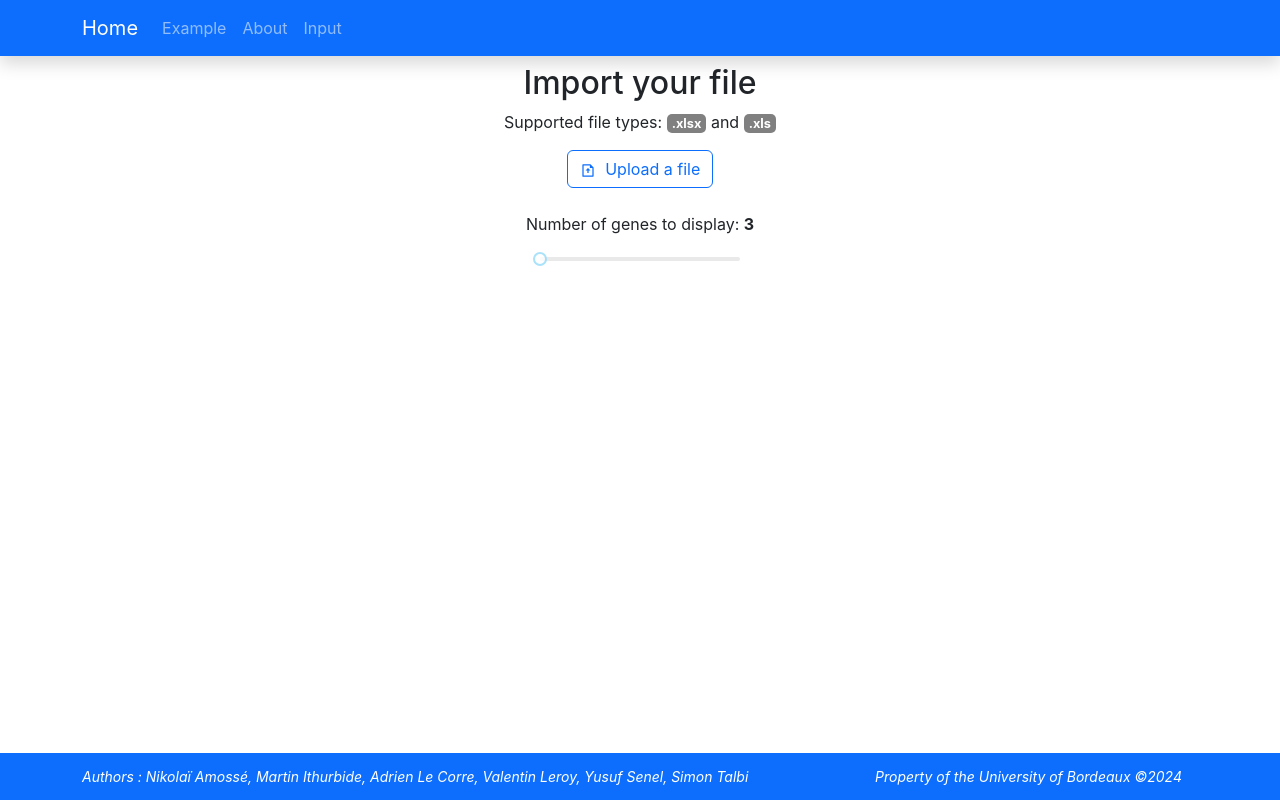
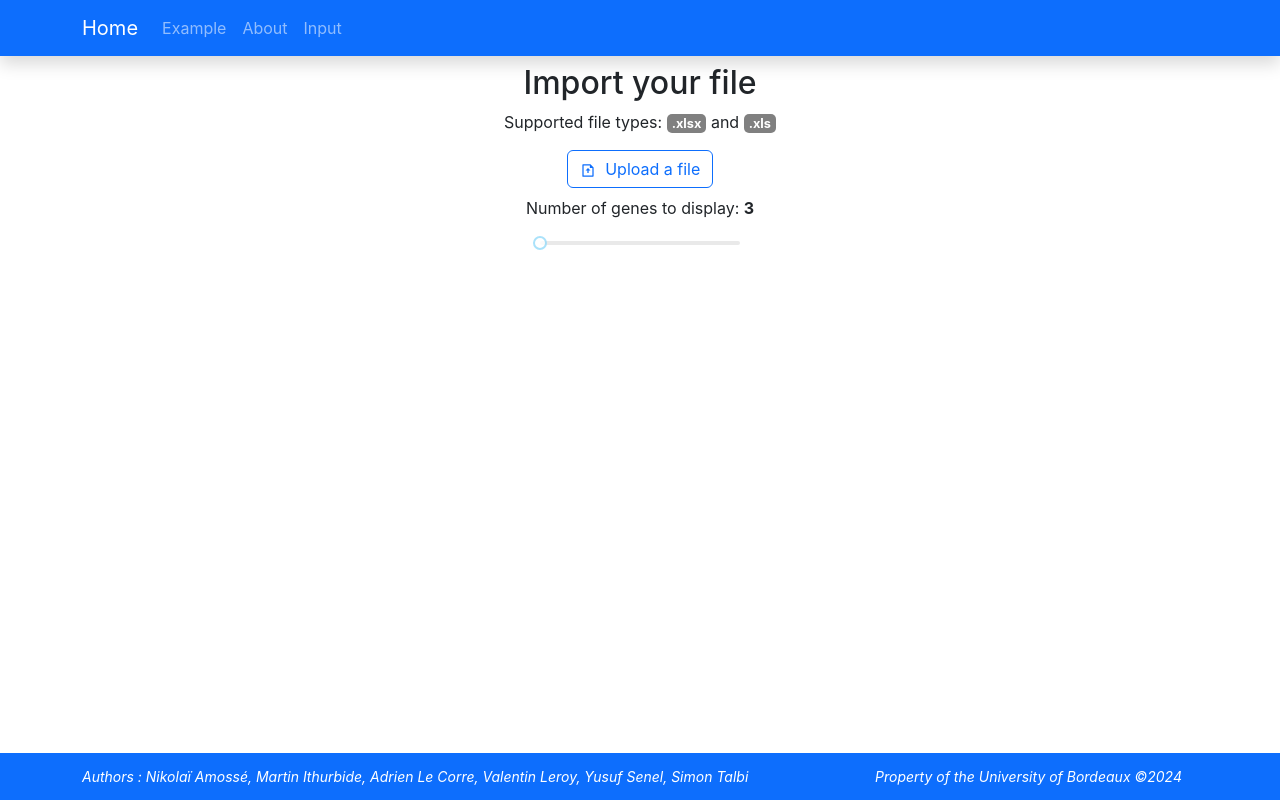
Before and after one commit to sitalbi/viscell, a React (Create React App) app in the folder client/: page / in a window 1280 px wide. Built offline with nearby package versions, Linux system fonts and the light colour scheme.

Commit message:
(fix) checked f1 score

```diff
--- a/client/src/components/FileImport.js
+++ b/client/src/components/FileImport.js
@@ -2,13 +2,13 @@ import { Container, Row, Col, Toast } from 'react-bootstrap';
 import { RiFileUploadLine } from 'react-icons/ri';
 import { React, useState } from 'react';
 import * as XLSX from 'xlsx/xlsx.mjs';
+
 import Slider from "rc-slider";
 import "rc-slider/assets/index.css";
-import '../App.js';
 
 import { SankeyStructure } from '../utils/SankeyStructure.js';
-
 import { Sankey } from './Sankey.js';
+import '../App.js';
 
 export const FileImport = () => {
     const [showToast, setShowToast] = useState(false); // State to control toast visibility
@@ -16,9 +16,14 @@ export const FileImport = () => {
     const handleToastClose = () => setShowToast(false); // Function to close the toast
 
     const [title, setTitle] = useState(null);
-    const [numberOfGenesToDisplay, setNumberOfGenesToDisplay] = useState(3);// Number of genes to display (3 by default)
+    const [numberOfGenesToDisplay, setNumberOfGenesToDisplay] = useState(3); // Number of genes to display (3 by default)
     const [sankeyStructure, setSankeyStructure] = useState(null);
 
+    /**
+     * Handle the change of the number of genes to display
+     *
+     * @param {*} newValue The new value of the slider
+     */
     const onChange = (newValue) => {
         setNumberOfGenesToDisplay(newValue);
     };
@@ -31,20 +36,26 @@ export const FileImport = () => {
      * @returns {boolean} True if data is valid, false otherwise
      */
     const checkData = (data) => {
-        // Auxiliar function to search the parent of a cell (use in circularity check)
+        /**
+         * Auxiliary function to search the parent of a cell (used in circularity check)
+         *
+         * @param {*} cell A cell
+         *
+         * @returns The parent of the cell
+         */
         const getParent = (cell) => {
-            return data.get("meta").find((d) => d[""] === cell)["parent"];
+            // Avoiding "Cannot read property 'parent' of undefined" error by returning undefined if the cell is not found
+            const parent = data.get("meta").find((d) => d[""] === cell);
+            return parent ? parent["parent"] : undefined;
         }
 
-        // Boolean to store if the data is valid
+        // Variables to keep track of the validity of the data and the toast message
         let valid = true;
-
-        // Error message to show in the toast
         let toastMessage = "";
 
         // Check data size and if it has the required sheets
         if (data.size !== 2 || !data.has("meta") || !data.has("markers")) {
-            toastMessage += "- Missing sheets (need 'meta' and 'markers' sheets)\n";
+            toastMessage += "File should at least contain 'meta' and 'markers' sheets.\n";
             valid = false;
         }
 
@@ -54,14 +65,23 @@ export const FileImport = () => {
             if (!cell["parent"] || cell["parent"] === "?") count++;
         }
         if (count !== 1) {
-            toastMessage += "- There should be only one root cell (no parent) in the 'meta' sheet\n";
+            toastMessage += "There should be only one root cell in the 'meta' sheet.\n";
             valid = false;
+        }
+
+        // Check that F1 Score is well restricted to [0, 1] for the consensus value in the "meta" sheet
+        for (const cell of data.get("meta")) {
+            if (cell["consensus"] < 0 || cell["consensus"] > 1) {
+                toastMessage += "Consensus value should be restricted to [0, 1] in the 'meta' sheet.\n";
+                valid = false;
+                break;
+            }
         }
 
         // Check that all other cells have a parent (present in the "meta" sheet)
         for (const cell of data.get("meta")) {
             if (cell["parent"] && cell["parent"] !== "?" && !data.get("meta").find((d) => d[""] === cell["parent"])) {
-                toastMessage += "- A cell has a parent that is not present in the 'meta' sheet\n";
+                toastMessage += "A cell has an unknown parent in the 'meta' sheet.\n";
                 valid = false;
                 break;
             }
@@ -75,13 +95,21 @@ export const FileImport = () => {
             const visitedCells = new Set();
             while (parent && parent !== "?") {
                 if (visitedCells.has(parent)) {
-                    toastMessage += "- Invalid data: circularity in the parent-child relationship\n";
+                    toastMessage += "Found circularity in the parent-child relationship in the 'meta' sheet.\n";
                     valid = false;
                     breakFlag = true;
                     break;
                 }
+
                 visitedCells.add(parent);
                 parent = getParent(parent);
+
+                if (parent === undefined) {
+                    toastMessage += "A cell has an unknown parent in the 'meta' sheet.\n";
+                    valid = false;
+                    breakFlag = true;
+                    break;
+                }
             }
             if (breakFlag) break;
         }
@@ -89,7 +117,7 @@ export const FileImport = () => {
         // Check that all cells have a "n" and "consensus" values
         for (const cell of data.get("meta")) {
             if (cell["n"] === undefined || cell["consensus"] === undefined) {
-                toastMessage += "- A cell is missing the 'n' or 'consensus' value in the 'meta' sheet\n";
+                toastMessage += "Missing 'n' or 'consensus' value in the 'meta' sheet.\n";
                 valid = false;
                 break;
             }
@@ -98,7 +126,7 @@ export const FileImport = () => {
         // Check if all cells in the "markers" sheet are present in the "meta" sheet
         for (const cell of data.get("markers")) {
             if (!data.get("meta").find((d) => d[""] === cell[""])) {
-                toastMessage += "- A cell in the 'markers' sheet is not present in the 'meta' sheet\n";
+                toastMessage += "A cell in the 'markers' sheet is not present in the 'meta' sheet.\n";
                 valid = false;
                 break;
             }
@@ -107,7 +135,7 @@ export const FileImport = () => {
         // Check if all cells in the "meta" sheet are present in the "markers" sheet
         for (const cell of data.get("meta")) {
             if (!data.get("markers").find((d) => d[""] === cell[""])) {
-                toastMessage += "- A cell in the 'meta' sheet is not present in the 'markers' sheet\n";
+                toastMessage += "A cell in the 'meta' sheet is not present in the 'markers' sheet.\n";
                 valid = false;
                 break;
             }
@@ -119,7 +147,7 @@ export const FileImport = () => {
             for (const key in cell) {
                 if (key !== "") {
                     if (cell[key] < 0) {
-                        toastMessage += "\n[ERROR] A cell in the 'markers' sheet has a negative value";
+                        toastMessage += "Found negative value in the 'markers' sheet.\n";
                         valid = false;
                         breakFlag = true;
                         break;
@@ -217,6 +245,7 @@ export const FileImport = () => {
 
     return (
         <Container className="d-flex justify-content-center">
+
             <Row>
                 <Col>
                     <h2 className="text-center mt-2">Import your file</h2>
@@ -225,7 +254,7 @@ export const FileImport = () => {
                         <label className='btn btn-outline-primary' htmlFor="file">
                             <RiFileUploadLine className='upload-icon' /> Upload a file
                         </label>
-                        <p className='text-center mt-4'>Number of genes to display: <span className='number-of-genes'>{numberOfGenesToDisplay}</span></p>
+                        <p className='text-center mt-2'>Number of genes to display: <span className='number-of-genes'>{numberOfGenesToDisplay}</span></p>
                         <div className="slider-container">
                             <Slider
                                 min={3}
@@ -240,16 +269,19 @@ export const FileImport = () => {
                     {sankeyStructure && title && <Sankey sankeyStructure={sankeyStructure} title={title} numberOfGenes={numberOfGenesToDisplay} />}
                 </Col>
             </Row>
+
             <Toast show={showToast} onClose={handleToastClose} className="position-fixed center-0 center-0 m-3">
                 <Toast.Header>
-                    <strong className="me-auto">Error(s) during the loading of the file</strong>
+                    <strong className="me-auto">Error(s) while reading the file</strong>
                 </Toast.Header>
+
                 <Toast.Body>
-                    {toastMessage.split("\n").map((line, index) => {
+                    {[...new Set(toastMessage.split("\n"))].map((line, index) => {
                         return <p key={index}>{line}</p>;
                     })}
                 </Toast.Body>
             </Toast>
+
         </Container>
     );
 }
```
